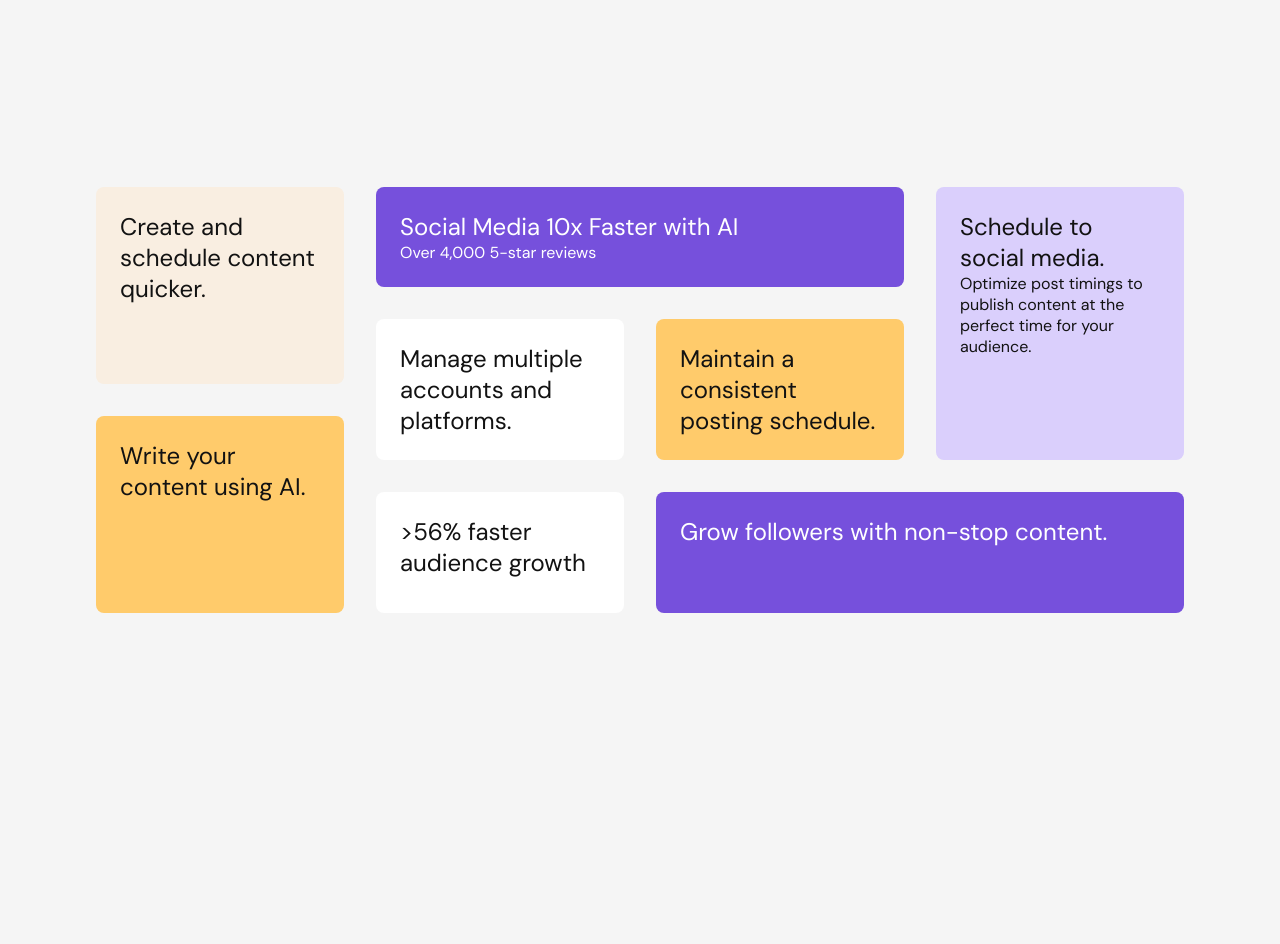
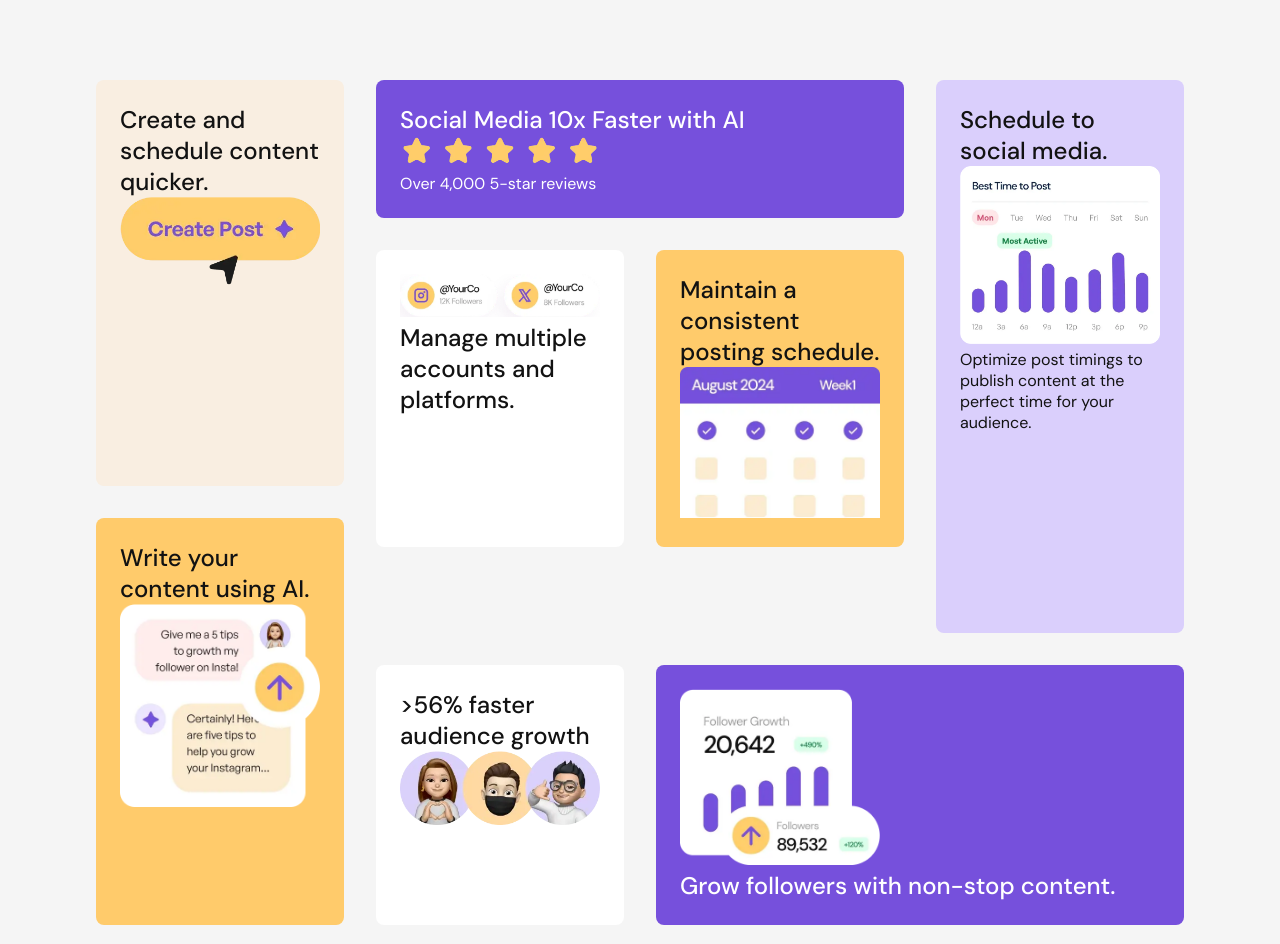
Before and after one commit to Fayozxon/fem-bento-grid, a plain HTML site: page index.html in a window 1280 px wide. Before the commit the page ends 800 px from the top, so only its background shows below. Drawn offline with Linux system fonts and the light colour scheme.

Commit message:
added images to the cards

```diff
--- a/index.html
+++ b/index.html
@@ -21,12 +21,14 @@
           <p class="content-card__title">
             Create and schedule content quicker.
           </p>
+          <img src="./images/illustration-create-post.webp" alt="Create post button illustration">
         </div>
         <!-- left sec > bottom card -->
         <div class="content-card bg-yellow">
           <p class="content-card__title">
             Write your content using AI.
           </p>
+          <img src="./images/illustration-ai-content.webp" alt="content creation illustration">
         </div>
       </div>
       <!-- right section -->
@@ -40,6 +42,7 @@
               <p class="content-card__title">
                 Social Media 10x Faster with AI
               </p>
+              <img src="./images/illustration-five-stars.webp" alt="five stars illustration">
               <p>
                 Over 4,000 5-star reviews
               </p>
@@ -48,6 +51,7 @@
             <div class="left-part__bottom">
               <!-- right sec > top > left part > bottom > left card -->
               <div class="content-card bg-white">
+                <img src="./images/illustration-multiple-platforms.webp" alt="multiple platforms illustration">
                 <p class="content-card__title">
                   Manage multiple accounts and platforms.
                 </p>
@@ -57,6 +61,7 @@
                 <p class="content-card__title">
                   Maintain a consistent posting schedule.
                 </p>
+                <img src="./images/illustration-consistent-schedule.webp" alt="consistent schedule illustration">
               </div>
             </div>
           </div>
@@ -65,6 +70,7 @@
             <p class="content-card__title">
               Schedule to social media.
             </p>
+            <img src="./images/illustration-schedule-posts.webp" alt="schedule illustration">
             <p>
               Optimize post timings to publish content at the perfect time for your audience.
             </p>
@@ -77,9 +83,11 @@
             <p class="content-card__title">
               >56% faster audience growth
             </p>
+            <img src="./images/illustration-audience-growth.webp" alt="audience growth illustration">
           </div>
           <!-- right sec > bottom > right card -->
           <div class="content-card bg-purple">
+            <img src="./images/illustration-grow-followers.webp" alt="growth illustration">
             <p class="content-card__title">
               Grow followers with non-stop content.
             </p>
--- a/main.css
+++ b/main.css
@@ -12,6 +12,7 @@
 body {
     background-color: #f5f5f5;
     font-family: "DM Sans", sans-serif;
+    font-weight: 400;
     color: #121212;
 }
 
@@ -66,10 +67,16 @@ body {
     padding: 1.5rem;
     margin: 1rem;
     border-radius: 8px;
+    overflow: hidden;
 }
 
 .content-card__title {
     font-size: 1.5rem;
+    font-weight: 500;
+}
+
+.content-card img {
+    max-width: 200px;
 }
 
 /* content-card backgrounds */
```
